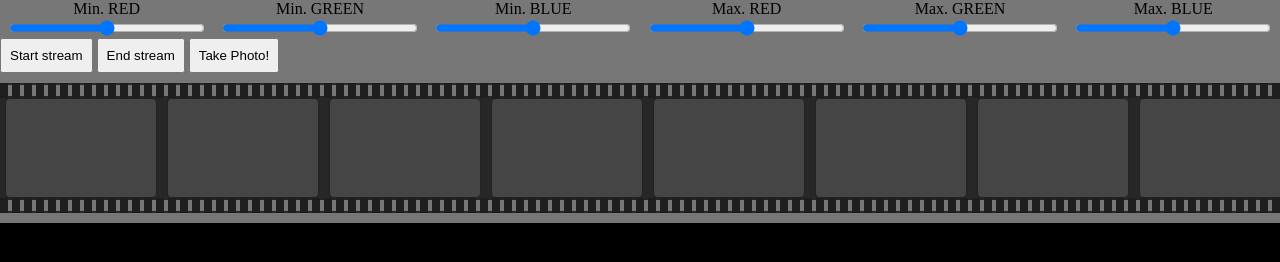
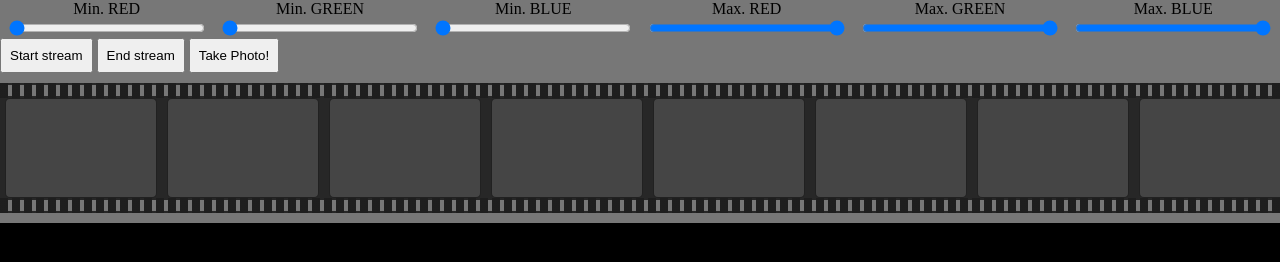
Before and after one commit to evblance/pjs-webcam-photo-snapper, a website: page index.html in a window 1280 px wide. Drawn offline with Linux system fonts and the light colour scheme.

Commit message:
Adds min, max and value attributes to colour range sliders

```diff
--- a/index.html
+++ b/index.html
@@ -15,27 +15,27 @@
       <div class="sliders">
         <div class="slider-wrapper">
           <label class="slider-label">Min. RED</label>
-          <input id="redMinCtrl" class="slider" type="range">
+          <input id="redMinCtrl" class="slider" type="range" min="0" max="255" value="0">
         </div>
         <div class="slider-wrapper">
           <label class="slider-label">Min. GREEN</label>
-          <input id="greenMinCtrl" class="slider" type="range">
+          <input id="greenMinCtrl" class="slider" type="range" min="0" max="255" value="0">
         </div>
         <div class="slider-wrapper">
           <label class="slider-label">Min. BLUE</label>
-          <input id="blueMinCtrl" class="slider" type="range">
+          <input id="blueMinCtrl" class="slider" type="range" min="0" max="255" value="0">
         </div>
         <div class="slider-wrapper">
           <label class="slider-label">Max. RED</label>
-          <input id="redMaxCtrl" class="slider" type="range">
+          <input id="redMaxCtrl" class="slider" type="range" min="0" max="255" value="255">
         </div>
         <div class="slider-wrapper">
           <label class="slider-label">Max. GREEN</label>
-          <input id="greenMaxCtrl" class="slider" type="range">
+          <input id="greenMaxCtrl" class="slider" type="range" min="0" max="255" value="255">
         </div>
         <div class="slider-wrapper">
           <label class="slider-label">Max. BLUE</label>
-          <input id="blueMaxCtrl" class="slider" type="range">
+          <input id="blueMaxCtrl" class="slider" type="range" min="0" max="255" value="255">
         </div>
       </div>
       <button id="startBtn" class="button" type="button">Start stream</button>
```
